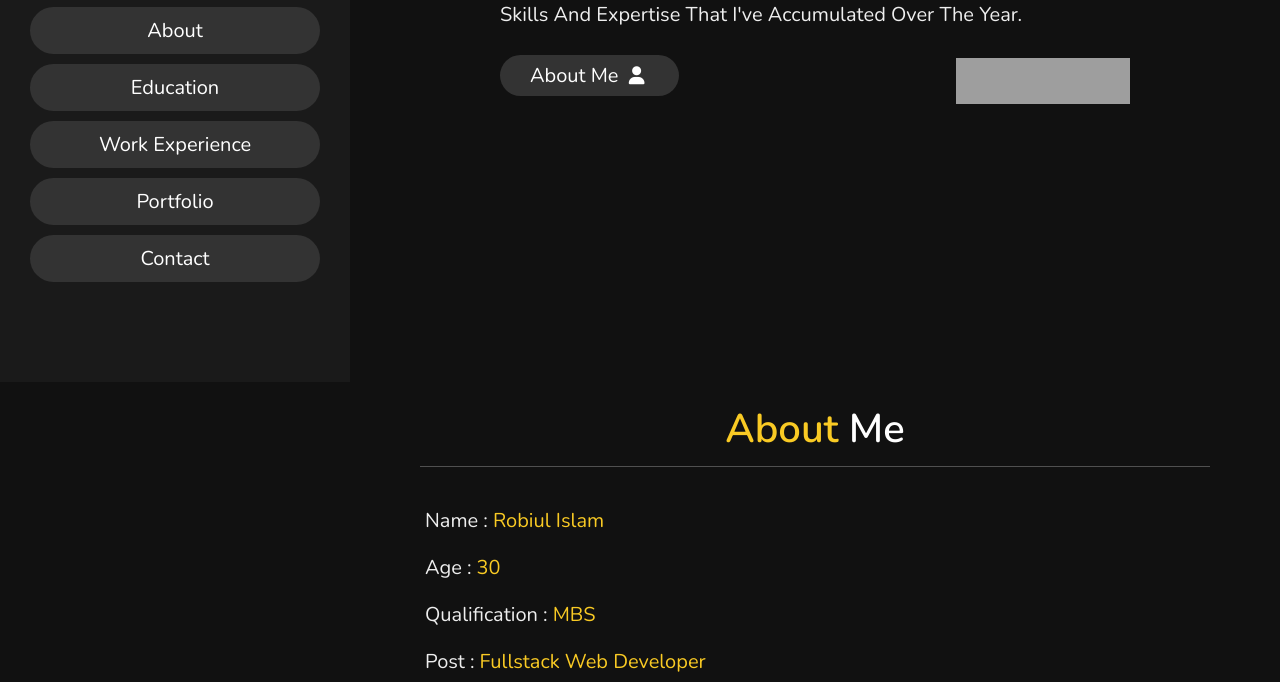
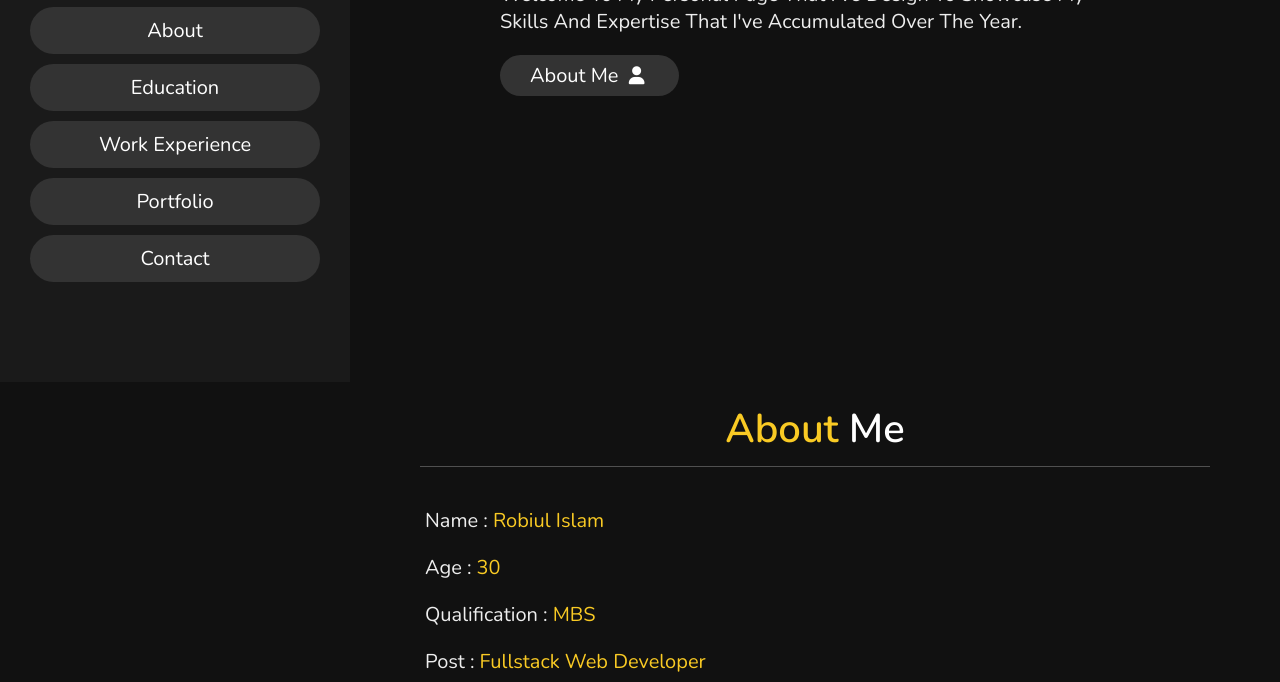
Before and after one commit to Robiul26/portfolio1, a plain HTML site: page index.html in a window 1280 px wide. Shown: the part 418-1100 px from the top of the page. Drawn offline with nearby package versions, Linux system fonts and the light colour scheme; grey boxes are pictures that could not be loaded.

Commit message:
like btn deleted

```diff
--- a/index.html
+++ b/index.html
@@ -29,17 +29,18 @@
 
     <!-- Your SDK code -->
     <script>
-    window.fbAsyncInit = function() {
+        window.fbAsyncInit = function () {
             FB.init({
-        xfbml            : true,
-        version          : 'v15.0'
+                xfbml: true,
+                version: 'v15.0'
             });
         };
 
-    (function(d, s, id) {
+        (function (d, s, id) {
             var js, fjs = d.getElementsByTagName(s)[0];
             if (d.getElementById(id)) return;
-      js = d.createElement(s); js.id = id;
+            js = d.createElement(s);
+            js.id = id;
             js.src = 'https://connect.facebook.net/en_US/sdk/xfbml.customerchat.js';
             fjs.parentNode.insertBefore(js, fjs);
         }(document, 'script', 'facebook-jssdk'));
@@ -72,12 +73,9 @@
         <h1>I'M <span>Robiul Islam</span></h1>
         <p>Welcome to my personal page that I've design to showcase my skills and expertise that I've accumulated over
             the year.</p>
-       <div style="display: flex; align-items: center; justify-content: space-between; flex-wrap: wrap;">
         <a href="#about">
             <button class="btn">about me <i class="fas fa-user"></i></button>
         </a>
-        <iframe style="margin-top: 20px;" src="https://www.facebook.com/plugins/like.php?href=https%3A%2F%2Frobiul26.github.io%2Fportfolio1&width=174&layout=button_count&action=like&size=large&share=true&height=46&appId=494810488006453" width="174" height="46" style="border:none;overflow:hidden" scrolling="no" frameborder="0" allowfullscreen="true" allow="autoplay; clipboard-write; encrypted-media; picture-in-picture; web-share"></iframe>
-    </div>
     </section>
     <!-- Home section ends -->
 
@@ -325,7 +323,8 @@
                                 class="fas fa-envelope"></i>robiulrobi26@gmail.com</a></h3>
                     <h3><a href="https://www.facebook.com/robiidb" class="text-white" target="_blank"><i
                                 class="fa-brands fa-facebook"></i>robiidb</a></h3>
-                    <h3><a href="https://github.com/robiul26" class="text-white" target="_blank"><i class="fa-brands fa-github"></i>robiul26</a></h3>
+                    <h3><a href="https://github.com/robiul26" class="text-white" target="_blank"><i
+                                class="fa-brands fa-github"></i>robiul26</a></h3>
                     <h3><a href="https://wa.me/01912395149" target="_blank"><i
                                 class="fa-brands fa-whatsapp"></i>+88-019-1239-5149</a></h3>
                     <h3><a href="tel:+8801609071300"><i class="fa-solid fa-phone"></i>+88016-0907-1300</a></h3>
```
Lines whose indentation alone changed are shown as unchanged.
